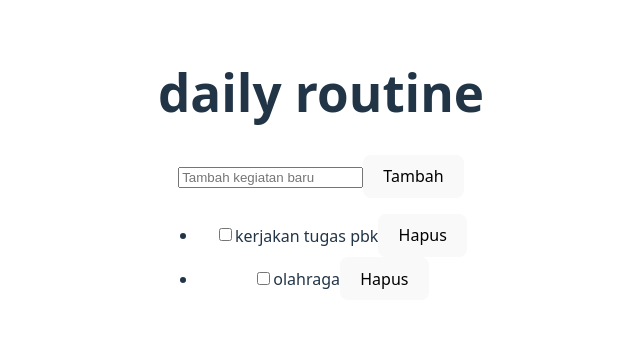
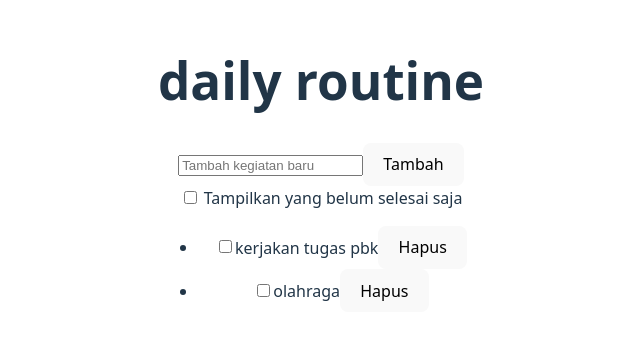
Before and after one commit to ainniazzahra/32-pbk-uts-233510161, a Vue app: page / in a window 1280 px wide. Shown: the part 227-566 px from the top of the page, without its empty margins (319-959 px from the left). Built offline with nearby package versions, Linux system fonts and the light colour scheme.

Commit message:
User dapat memfilter hanya kegiatan yang belum selesai

```diff
--- a/src/App.vue
+++ b/src/App.vue
@@ -3,8 +3,14 @@
     <h1>daily routine</h1>
     <input v-model="newTask" placeholder="Tambah kegiatan baru" @keyup.enter="addTask" />
     <button @click="addTask">Tambah</button>
+    <div>
+      <label>
+        <input type="checkbox" v-model="showOnlyActive" />
+        Tampilkan yang belum selesai saja
+      </label>
+    </div>
     <ul>
-      <li v-for="(task, index) in tasks" :key="index">
+      <li v-for="(task, index) in filteredTasks" :key="index">
         <input type="checkbox" v-model="task.completed" />
         <span :style="{ textDecoration: task.completed ? 'line-through' : 'none' }">
   {{ task.name }}
@@ -16,13 +22,14 @@
 </template>
 
 <script setup>
-import { ref } from 'vue'
+import { ref, computed } from 'vue'
 
 const tasks = ref([
   { name: 'kerjakan tugas pbk', completed: false },
   { name: 'olahraga', completed: false }
 ])
 const newTask = ref('')
+const showOnlyActive = ref(false)
 
 function addTask() {
   if (newTask.value.trim() !== '') {
@@ -34,4 +41,12 @@ function deleteTask(index) {
   tasks.value.splice(index, 1)
 }
 
+const filteredTasks = computed(() => {
+  if (showOnlyActive.value) {
+    return tasks.value.filter(task => !task.completed)
+  }
+  return tasks.value
+})
+const filteredTask = filteredTasks
+
 </script>
```
